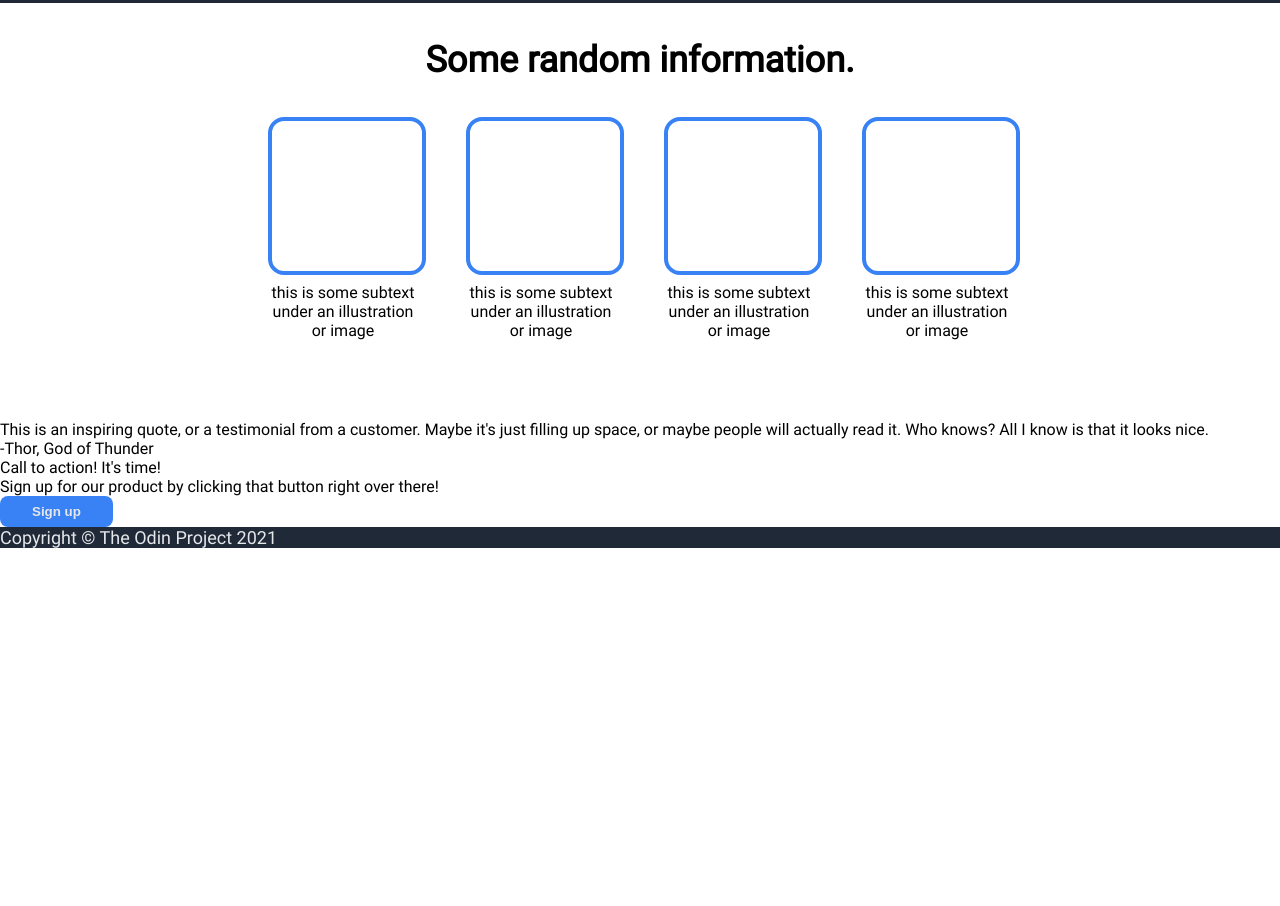
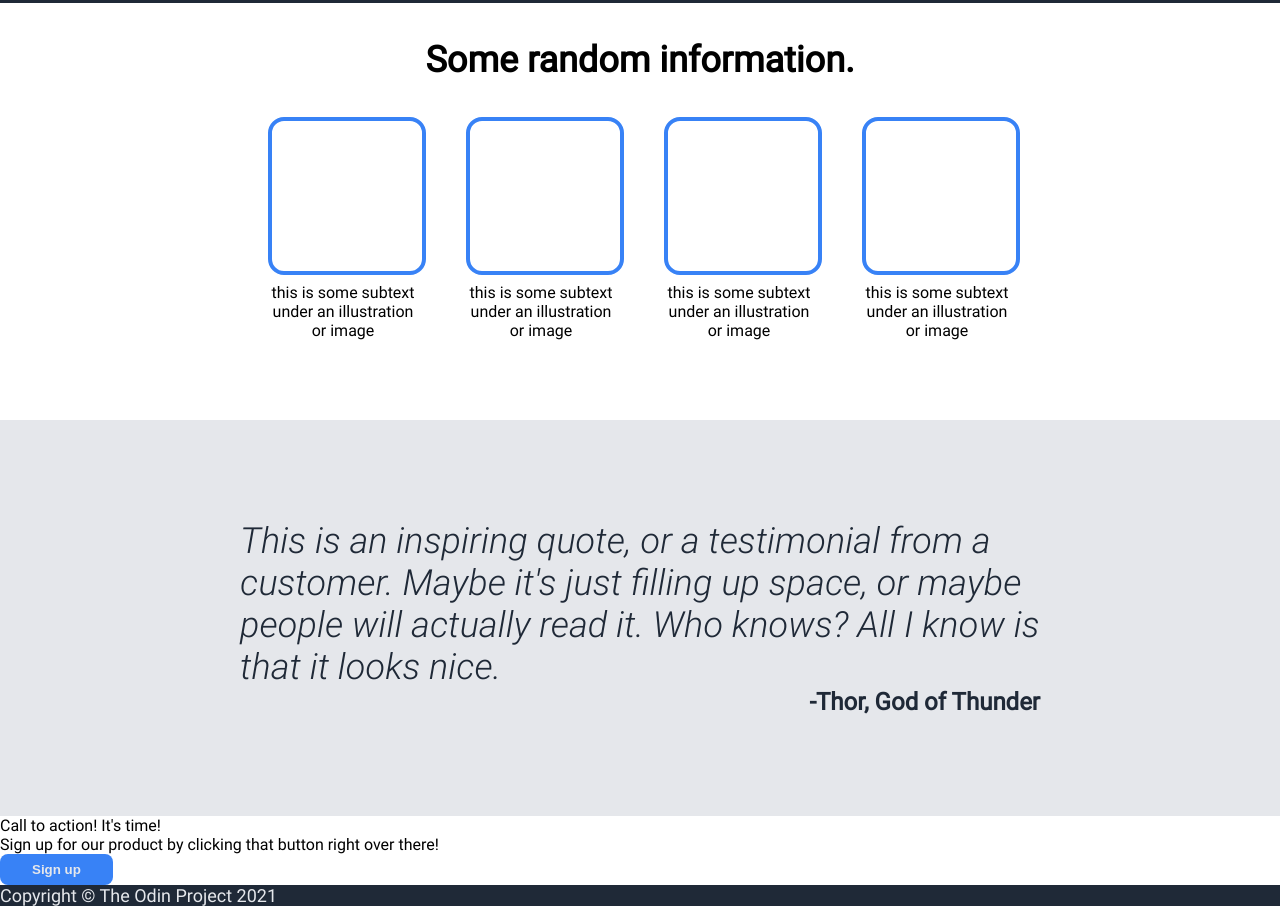
Before and after one commit to JeromySchneider/odin-landing-page, a plain HTML site: page index.html in a window 1280 px wide. Shown: the part 460-1366 px from the top of the page. Before the commit the page ends 1008 px from the top, so only its background shows below. Drawn offline with Linux system fonts and the light colour scheme.

Commit message:
Add CSS to quote section

```diff
--- a/index.html
+++ b/index.html
@@ -50,8 +50,10 @@
     </div>
   </div>
   <div class="three">
-    <div class="quote">This is an inspiring quote, or a testimonial from a customer. Maybe it's just filling up space, or maybe people will actually read it. Who knows? All I know is that it looks nice.</div>
-    <div class="author">-Thor, God of Thunder</div>
+    <div class="three-main">
+      <div class="quote">This is an inspiring quote, or a testimonial from a customer. Maybe it's just filling up space, or maybe people will actually read it. Who knows? All I know is that it looks nice.</div>
+      <div class="author">-Thor, God of Thunder</div>
+    </div>
   </div>
   <div class="four">
     <div>Call to action! It's time!</div>
--- a/style.css
+++ b/style.css
@@ -1,6 +1,11 @@
 @font-face {
   font-family: Roboto;
   src: url(fonts/Roboto-Regular.ttf);
+}
+
+@font-face {
+  font-family: RobotoLightItalic;
+  src: url(fonts/Roboto-LightItalic.ttf);
 }
 
 body {
@@ -97,6 +102,29 @@ body {
   padding: 75px;
 }
 
+.three {
+  display: flex;
+  justify-content: space-around;
+  background-color: #E5E7EB;
+  font-size: 36px;
+  font-family: RobotoLightItalic, sans-serif;
+  color: #1f2937;
+  padding: 100px 0px;
+}
+
+.three-main {
+  display: flex;
+  flex-direction: column;
+  width: 800px;
+}
+
+.author {
+  align-self: flex-end;
+  font-family: Roboto, sans-serif;
+  font-size: 24px;
+  font-weight: bold;
+}
+
 button {
   background-color: #3882F6;
   color: #E5E7EB;
```
